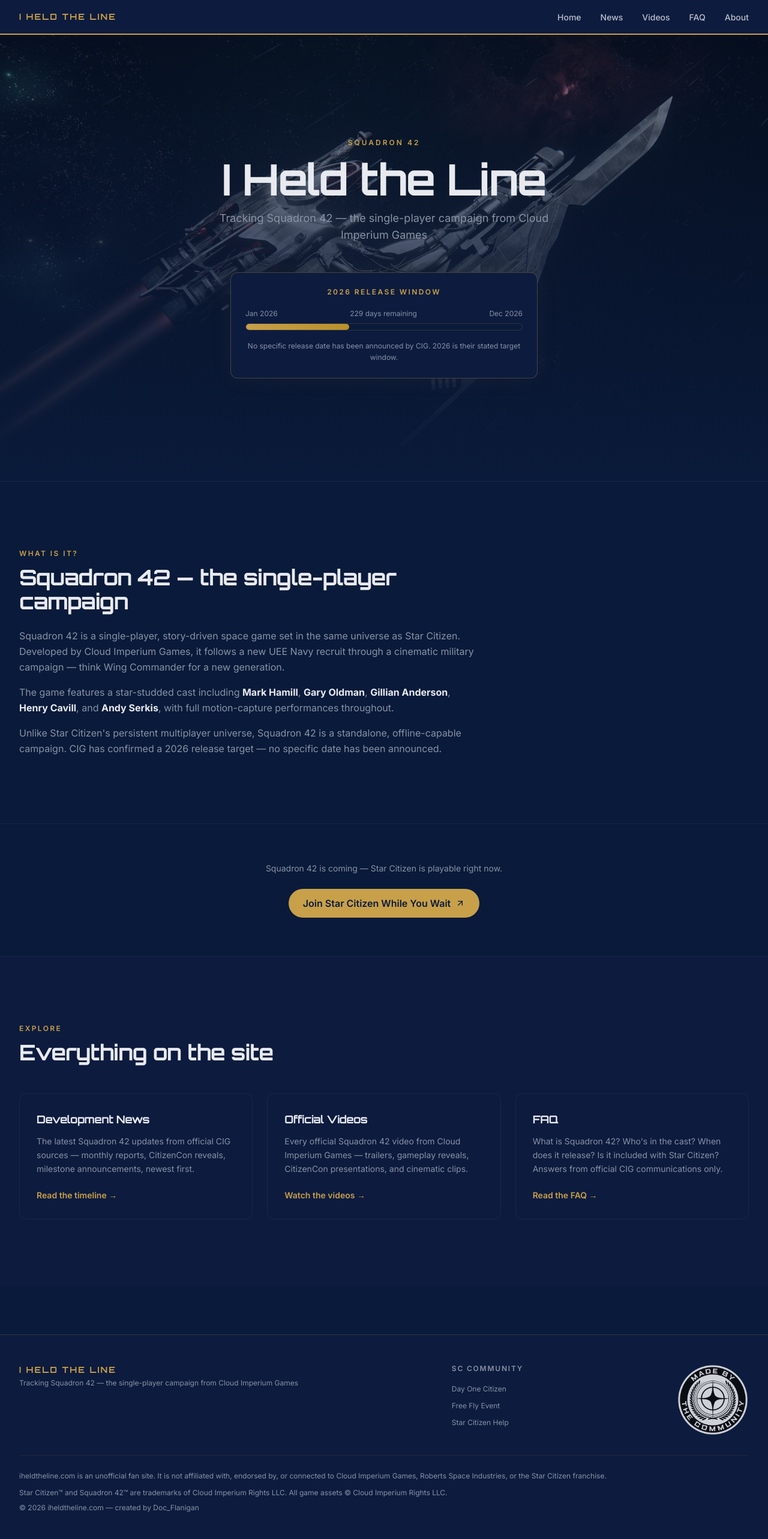
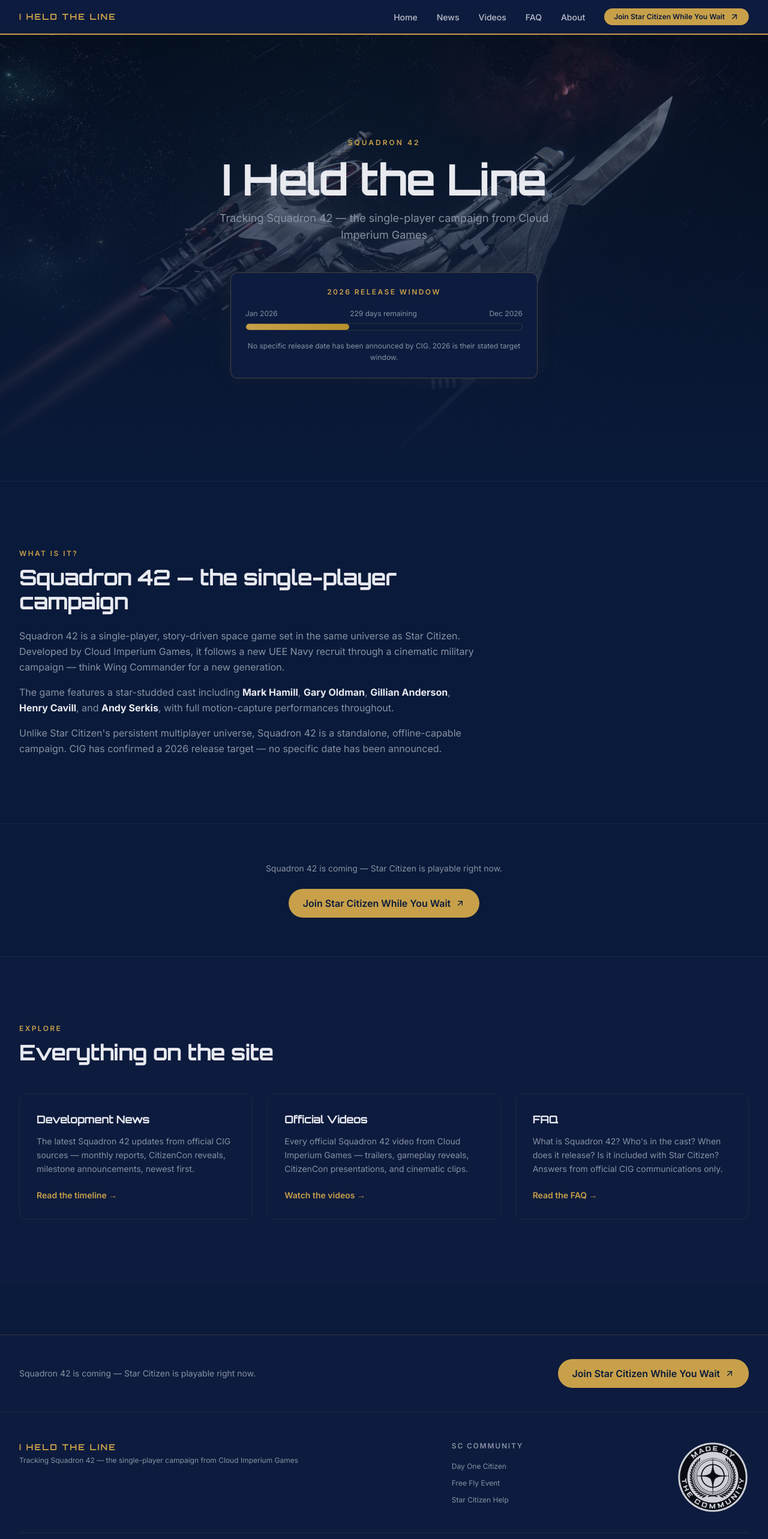
Before and after one commit to doc-flanigan/iheldtheline-site, a Next.js app: page / in a window 1280 px wide. Shown: the top 2566 px of the page at 60% size. Built offline with nearby package versions, Linux system fonts and the light colour scheme.

Commit message:
feat: add CTA button to navbar and footer on every page
- NavBar: CTA button to the right of desktop nav links (compact size);
  full-width button at bottom of mobile drawer
- Footer: CTA strip above footer content with referral prompt text

Co-Authored-By: Claude Sonnet 4.6 <noreply@anthropic.com>

```diff
--- a/src/components/Footer.tsx
+++ b/src/components/Footer.tsx
@@ -1,9 +1,10 @@
 import Image from 'next/image'
+import CTAButton from '@/components/CTAButton'
 import { SITE } from '@/data/site'
 
 const FRIEND_SITES = [
-  { label: 'Day One Citizen', href: 'https://www.dayonecitizen.com' },
-  { label: 'Free Fly Event',  href: 'https://www.freeflyevent.com' },
+  { label: 'Day One Citizen',   href: 'https://www.dayonecitizen.com' },
+  { label: 'Free Fly Event',    href: 'https://www.freeflyevent.com' },
   { label: 'Star Citizen Help', href: 'https://www.starcitizenhelp.com' },
 ]
 
@@ -12,6 +13,16 @@ export default function Footer() {
 
   return (
     <footer className="bg-navyLight border-t border-gold/20 mt-20">
+      {/* CTA strip */}
+      <div className="border-b border-gold/10 py-10">
+        <div className="container-wide flex flex-col sm:flex-row items-center justify-between gap-4">
+          <p className="text-muted text-sm text-center sm:text-left">
+            Squadron 42 is coming — Star Citizen is playable right now.
+          </p>
+          <CTAButton trackingLabel="Footer CTA" className="shrink-0" />
+        </div>
+      </div>
+
       <div className="container-wide py-12">
         <div className="flex flex-col sm:flex-row sm:items-start sm:justify-between gap-8 mb-8">
           <div>
--- a/src/components/NavBar.tsx
+++ b/src/components/NavBar.tsx
@@ -2,6 +2,7 @@
 import Link from 'next/link'
 import { useState } from 'react'
 import { Menu, X } from 'lucide-react'
+import CTAButton from '@/components/CTAButton'
 
 const NAV_LINKS = [
   { href: '/', label: 'Home' },
@@ -19,13 +20,14 @@ export default function NavBar() {
       <nav className="container-wide flex items-center justify-between h-14" aria-label="Main navigation">
         <Link
           href="/"
-          className="font-display text-gold font-bold text-sm tracking-[0.15em] uppercase hover:text-goldDark transition-colors"
+          className="font-display text-gold font-bold text-sm tracking-[0.15em] uppercase hover:text-goldDark transition-colors shrink-0"
         >
           I Held the Line
         </Link>
 
         {/* Desktop */}
-        <ul className="hidden md:flex items-center gap-8" role="list">
+        <div className="hidden md:flex items-center gap-8">
+          <ul className="flex items-center gap-8" role="list">
             {NAV_LINKS.map(({ href, label }) => (
               <li key={href}>
                 <Link
@@ -37,6 +39,11 @@ export default function NavBar() {
               </li>
             ))}
           </ul>
+          <CTAButton
+            trackingLabel="NavBar CTA"
+            className="!px-4 !py-1.5 !text-xs"
+          />
+        </div>
 
         {/* Mobile toggle */}
         <button
@@ -51,10 +58,8 @@ export default function NavBar() {
 
       {/* Mobile drawer */}
       {open && (
-        <ul
-          className="md:hidden bg-navyLight border-t border-gold/20 px-4 py-3 flex flex-col gap-1"
-          role="list"
-        >
+        <div className="md:hidden bg-navyLight border-t border-gold/20 px-4 py-3 flex flex-col gap-1">
+          <ul className="flex flex-col gap-1" role="list">
             {NAV_LINKS.map(({ href, label }) => (
               <li key={href}>
                 <Link
@@ -67,6 +72,10 @@ export default function NavBar() {
               </li>
             ))}
           </ul>
+          <div className="pt-3 pb-1">
+            <CTAButton trackingLabel="NavBar Mobile CTA" className="!text-xs w-full justify-center" />
+          </div>
+        </div>
       )}
     </header>
   )
```
Lines whose indentation alone changed are shown as unchanged.
